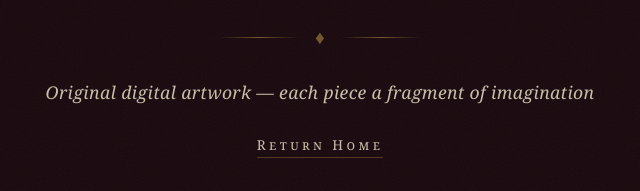
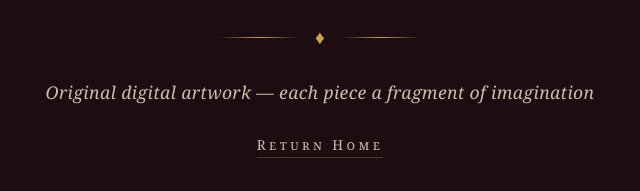
Before and after one commit to liam-goodchild/solution-braveart-gallery, a plain HTML site: page frontend/gallery.html in a window 1280 px wide. Shown: the part 276-467 px from the top of the page, 320-960 px from the left. Drawn offline with Linux system fonts and the light colour scheme; no server answers.

Commit message:
Fix gallery page diamond ornament opacity

```diff
--- a/frontend/css/style.css
+++ b/frontend/css/style.css
@@ -409,6 +409,10 @@ img {
   animation: salon-fade-in 1s 0.9s ease forwards;
 }
 
+.salon-header .ornament {
+  opacity: 1;
+}
+
 .hero__note {
   font-family: "EB Garamond", Georgia, serif;
   font-size: 1.15rem;
@@ -614,7 +618,6 @@ img {
   border-top: 1px solid var(--border-gold);
   position: relative;
 }
-
 
 .artwork__title {
   font-family: "Cormorant Garamond", Georgia, serif;
@@ -835,7 +838,6 @@ img {
   position: relative;
 }
 
-
 .footer--floating {
   position: fixed;
   bottom: 0;
```
